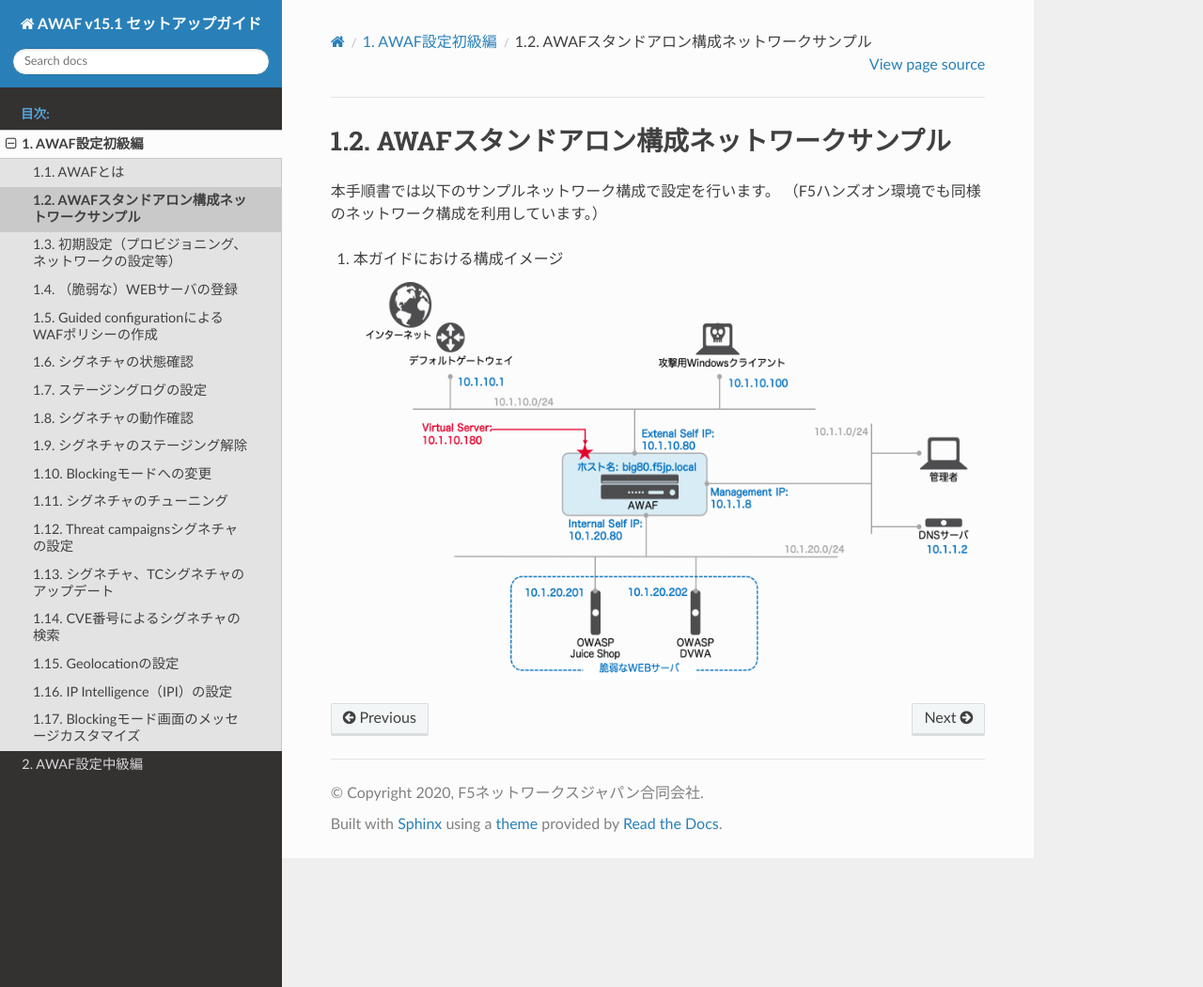
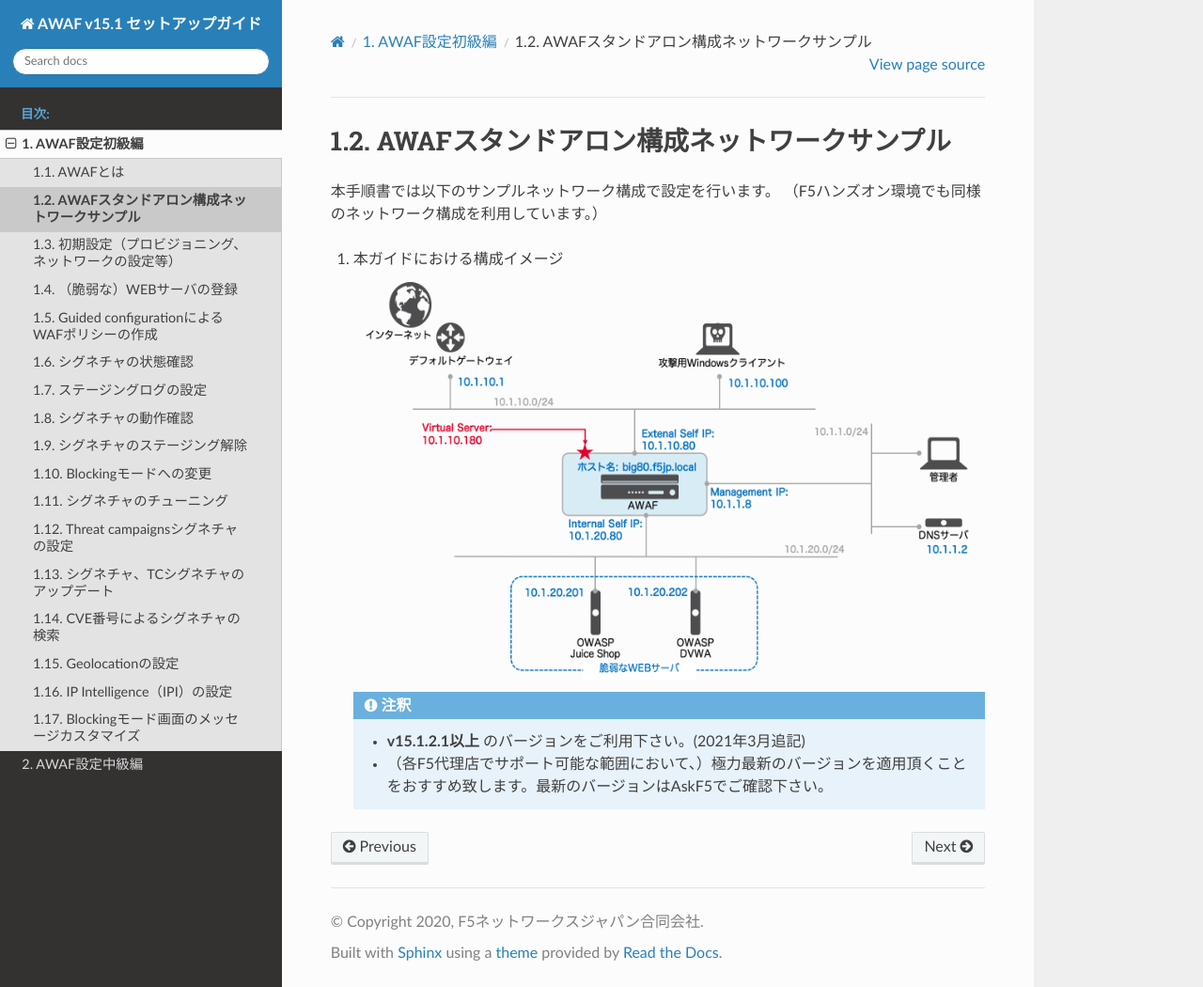
Before and after one commit to BeF5/f5j-easy-setup-waf-17, a Sphinx documentation site: the page built from docs/content1/module02/module02.rst, in a window 1280 px wide and 1050 px high. Shown: the whole window at 94% size. Built offline with Sphinx 7.4.7 and the Read the Docs theme 2.0.0, drawn with Linux system fonts in a browser that asks for light colours.

Commit message:
バージョン注意喚起追加

```diff
--- a/docs/content1/module02/module02.rst
+++ b/docs/content1/module02/module02.rst
@@ -9,3 +9,7 @@ AWAFスタンドアロン構成ネットワークサンプル
    .. figure:: images/mod2-1.png
       :scale: 45%
       :align: center
+
+   .. note::
+    - **v15.1.2.1以上** のバージョンをご利用下さい。(2021年3月追記)
+    - （各F5代理店でサポート可能な範囲において、）極力最新のバージョンを適用頂くことをおすすめ致します。最新のバージョンはAskF5でご確認下さい。
```
Also changed, not shown: docs/index.rst (+1 -1 lines).
